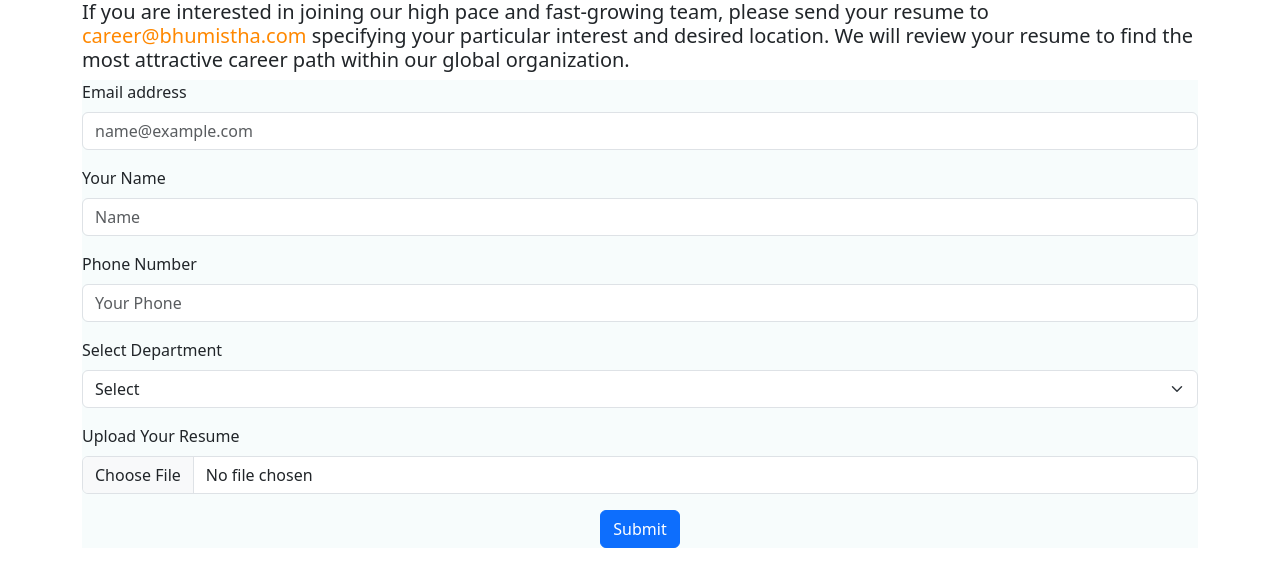
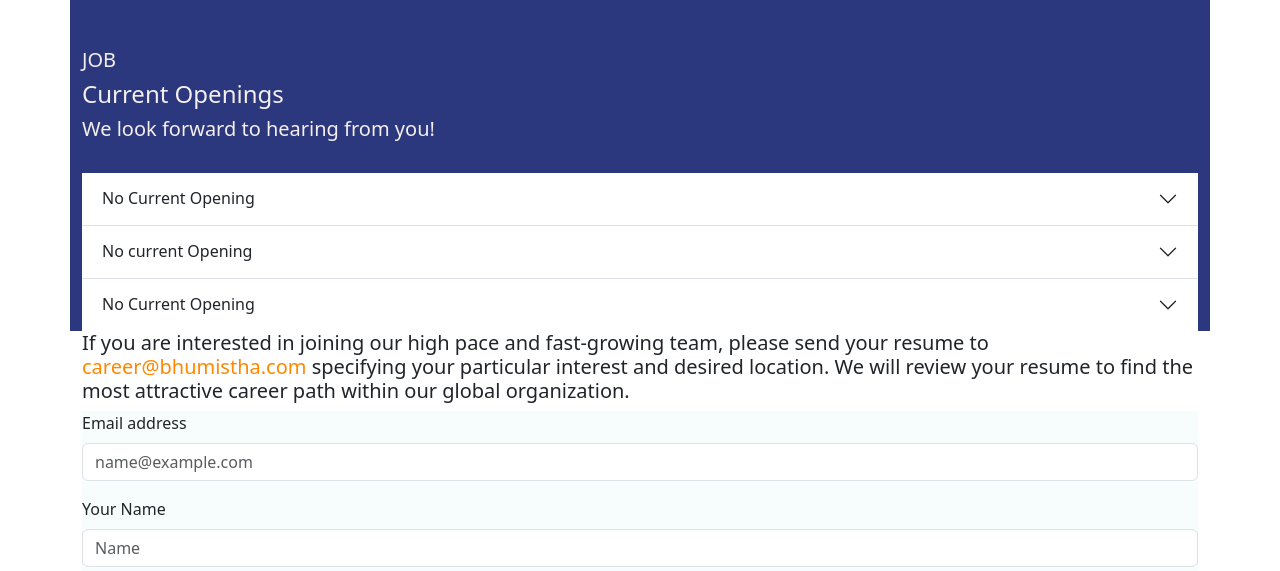
Before and after one commit to RahulDeshmukh18/bhumistha-, a Django app: template main/templates/main/careeer.html in a window 1280 px wide. Shown: the top 571 px of the page. Before the commit the page ends 548 px from the top, so only its background shows below. Run offline with Django 3.2, Linux system fonts and the light colour scheme; the template is opened without the code that fills it, so the values that code supplies are empty; some libraries are stand-ins or nearby versions.

Commit message:
job current opening changes to be added

```diff
--- a/main/templates/main/careeer.html
+++ b/main/templates/main/careeer.html
@@ -8,6 +8,83 @@
     <link href="https://cdn.jsdelivr.net/npm/bootstrap@5.3.2/dist/css/bootstrap.min.css" rel="stylesheet" integrity="sha384-T3c6CoIi6uLrA9TneNEoa7RxnatzjcDSCmG1MXxSR1GAsXEV/Dwwykc2MPK8M2HN" crossorigin="anonymous">
 </head>
 <body>
+
+    <!--Job current opening-->
+    <div id="box" class="container" style="height: 400; background-color: rgb(44, 56, 125);color: rgb(244, 238, 238);">
+        <div class="section-title pt-5">
+            <div class="col-lg-7 pt-4 pt-lg-0 content aos-init aos-animate" data-aos="fade-left">
+                <h5 >JOB</h5>
+                <h4>Current Openings</h4>
+                <h5>We look forward to hearing from you!</h5>
+
+            </div>
+        </div>
+        <br>
+
+        <div class="accordion accordion-flush" id="accordionFlushExample">
+            <div class="accordion-item">
+              <h2 class="accordion-header">
+                <button class="accordion-button collapsed" type="button" data-bs-toggle="collapse" data-bs-target="#flush-collapseOne" aria-expanded="false" aria-controls="flush-collapseOne">
+                  No Current Opening
+                </button>
+              </h2>
+              <div id="flush-collapseOne" class="accordion-collapse collapse" data-bs-parent="#accordionFlushExample">
+                <div class="card-body" style="padding-left: 20px">
+                    <h6 class="card-title">Description</h6>
+                    <p class="card-text">We are looking for a talented Frontend Developer to join our team...</p>
+                    <h6 class="card-title">Requirements</h6>
+                    <ul>
+                        <li>Proficient in HTML, CSS, and JavaScript</li>
+                        <li>Experience with frontend frameworks such as React</li>
+                        <li>Strong problem-solving skills</li>
+                    </ul>
+                    <button type="button" class="btn btn-outline-primary">Apply</button>
+                    <br>
+                </div>
+              </div>
+            </div>
+            <div class="accordion-item">
+              <h2 class="accordion-header">
+                <button class="accordion-button collapsed" type="button" data-bs-toggle="collapse" data-bs-target="#flush-collapseTwo" aria-expanded="false" aria-controls="flush-collapseTwo">
+                  No current Opening
+                </button>
+              </h2>
+              <div id="flush-collapseTwo" class="accordion-collapse collapse" data-bs-parent="#accordionFlushExample">
+                <div class="card-body" style="padding-left: 20px">
+                    <h6 class="card-title">Description</h6>
+                    <p class="card-text">We are looking for a talented Frontend Developer to join our team...</p>
+                    <h6 class="card-title">Requirements</h6>
+                    <ul>
+                        <li>Proficient in HTML, CSS, and JavaScript</li>
+                        <li>Experience with frontend frameworks such as React</li>
+                        <li>Strong problem-solving skills</li>
+                    </ul>
+                    <button type="button" class="btn btn-outline-primary">Apply</button>
+                </div>
+              </div>
+            </div>
+            <div class="accordion-item">
+              <h2 class="accordion-header">
+                <button class="accordion-button collapsed" type="button" data-bs-toggle="collapse" data-bs-target="#flush-collapseThree" aria-expanded="false" aria-controls="flush-collapseThree">
+                  No Current Opening
+                </button>
+              </h2>
+              <div id="flush-collapseThree" class="accordion-collapse collapse" data-bs-parent="#accordionFlushExample">
+                <div class="card-body" style="padding-left: 20px">
+                    <h6 class="card-title">Description</h6>
+                    <p class="card-text">We are looking for a talented Frontend Developer to join our team...</p>
+                    <h6 class="card-title">Requirements</h6>
+                    <ul>
+                        <li>Proficient in HTML, CSS, and JavaScript</li>
+                        <li>Experience with frontend frameworks such as React</li>
+                        <li>Strong problem-solving skills</li>
+                    </ul>
+                    <button type="button" class="btn btn-outline-primary">Apply</button>
+                </div>
+              </div>
+            </div>
+          </div>
+       </div>
 
 <div class="contact container">
     <h5 style="font-weight: 400;">If you are interested in joining our high pace and fast-growing team, please send your resume to <span style="color: rgb(255, 136, 0);">career@bhumistha.com</span> specifying your particular interest and desired location. We will review your resume to find the most attractive career path within our global organization.</h5>
```
